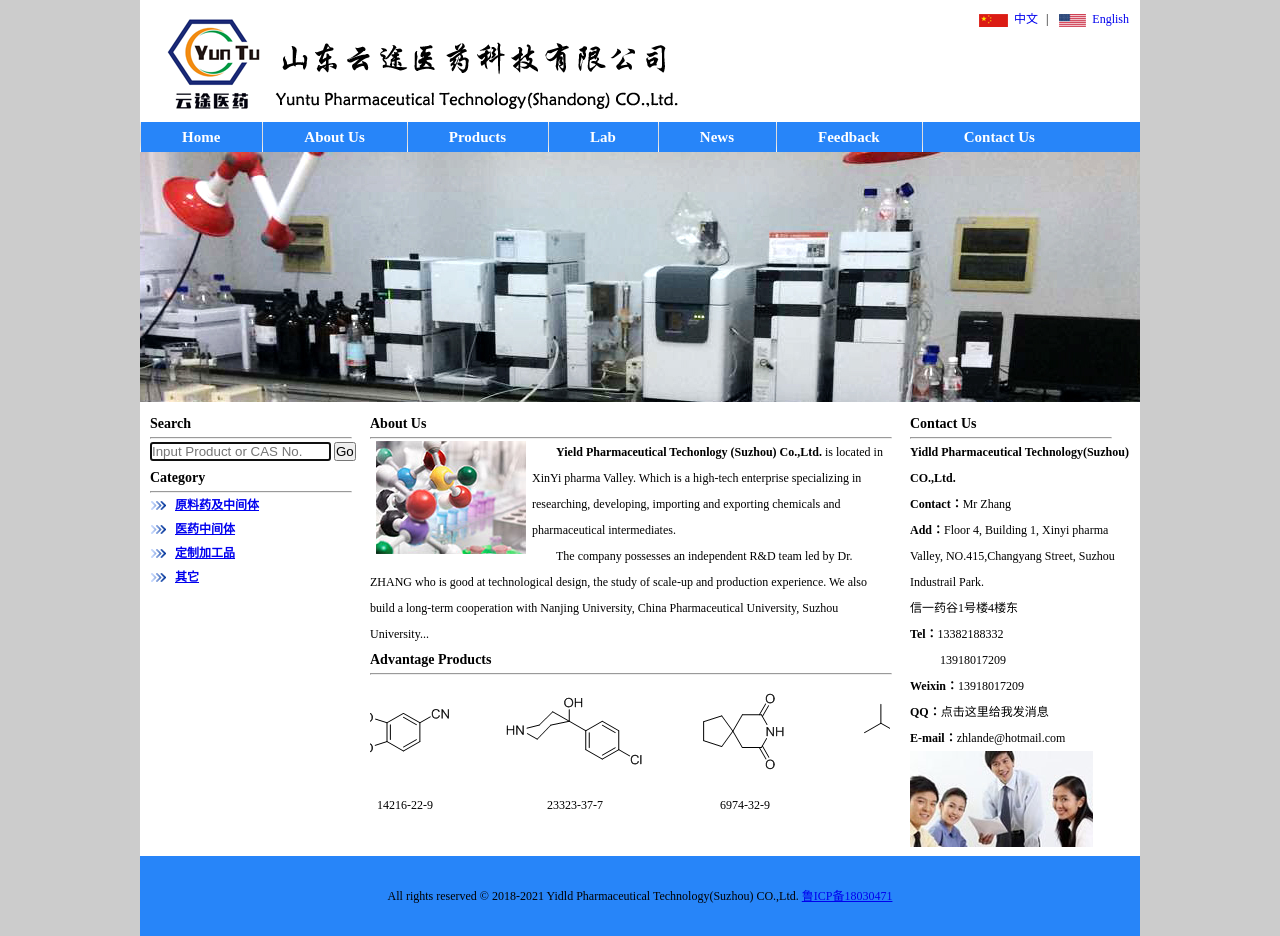
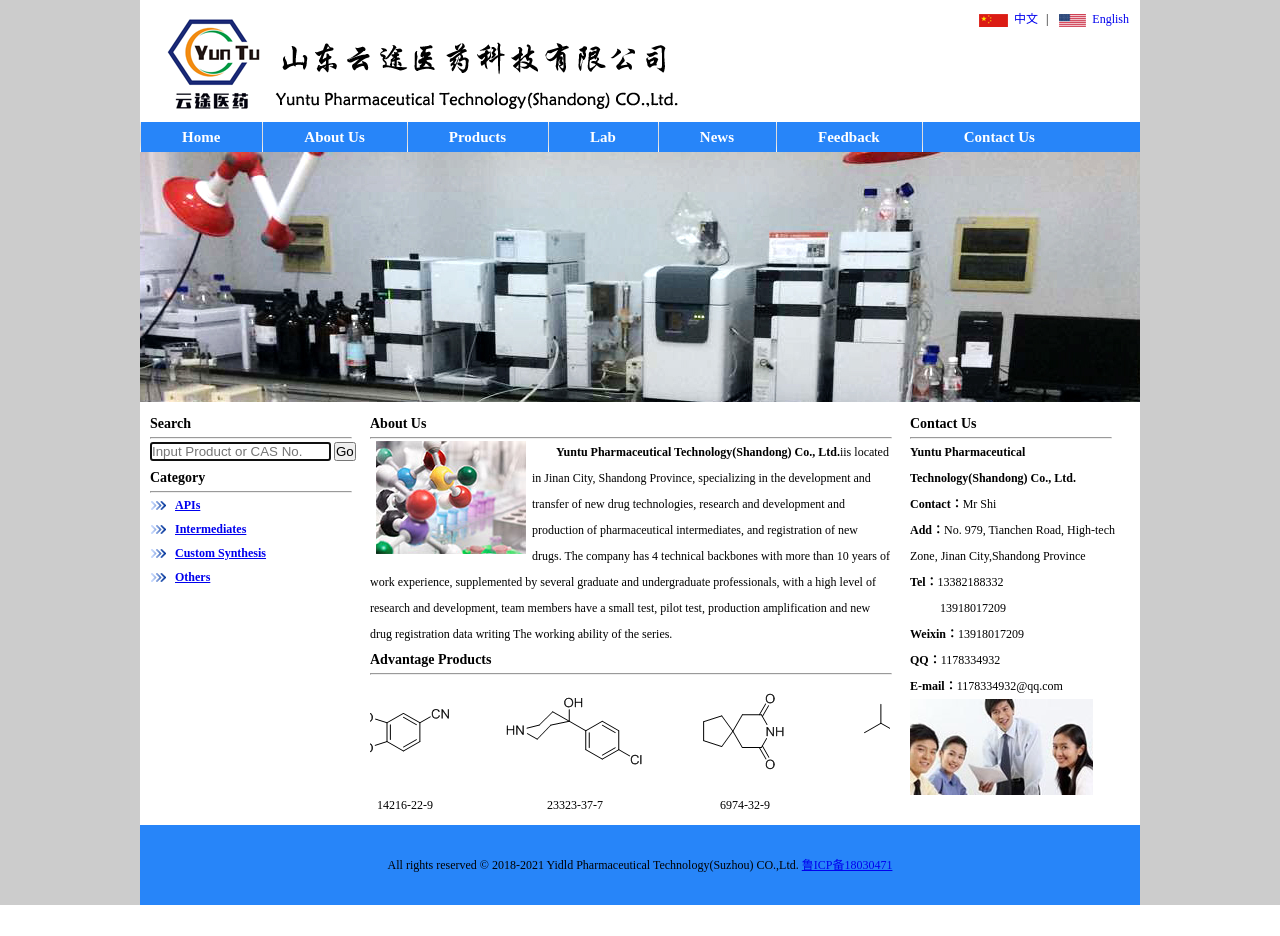
Before and after one commit to whatislinux/mysite, a Django app: page /yieldpharm1/en/ in a window 1280 px wide. After the commit the page ends 905 px from the top, so only its background shows below. Run offline with Django 3.2, Linux system fonts and the light colour scheme; data comes from the database, SQL or seed files in the repository.

Commit message:
version1 finish

```diff
--- a/templates/yieldpharm1/base.html
+++ b/templates/yieldpharm1/base.html
@@ -204,7 +204,9 @@
 <div class="outer">
     <div class="top">
         <div class="logo">
-            <img src="/static/imgs/logo3.png" alt="logo">
+            <a href="/yieldpharm1/">
+                <img src="/static/imgs/logo3.png" alt="logo">
+            </a>
         </div>
         <div class="translate">
             <a href="/yieldpharm1/"><i class="icon chinese"></i>中文</a>
--- a/templates/yieldpharm1/detail.html
+++ b/templates/yieldpharm1/detail.html
@@ -16,7 +16,7 @@
             <tr>
                 <th>分子式:</th>
                 <th>
-                    {% for i in product.molecular_ormula %}
+                    {% for i in product.molecular_formula %}
                         {% if i.isalpha %}
                             {{ i }}
                         {% else %}
--- a/templates/yieldpharm1/en/aboutus.html
+++ b/templates/yieldpharm1/en/aboutus.html
@@ -8,13 +8,13 @@
             <img src="/static/imgs/aboutus.jpg" alt="">
         </div>
         <p>
-            <b>Yield Pharmaceutical Techonlogy (Suzhou) Co.,Ltd. </b>is located in XinYi pharma Valley. Which is a high-tech enterprise specializing in researching, developing, importing and exporting chemicals and pharmaceutical intermediates.
+            <b>Yuntu Pharmaceutical Technology(Shandong) Co., Ltd.</b>iis located in Jinan City, Shandong Province, specializing in the development and transfer of new drug technologies, research and development and production of pharmaceutical intermediates, and registration of new drugs. The company has 4 technical backbones with more than 10 years of work experience, supplemented by several graduate and undergraduate professionals, with a high level of research and development, team members have a small test, pilot test, production amplification and new drug registration data writing The working ability of the series.
         </p>
         <p>
-            The company possesses an independent R&D team led by Dr. ZHANG who is good at technological design, the study of scale-up and production experience. We also build a long-term cooperation with Nanjing University, China Pharmaceutical University, Suzhou University.
+            {% comment %}The company possesses an independent R&D team led by Dr. ZHANG who is good at technological design, the study of scale-up and production experience. We also build a long-term cooperation with Nanjing University, China Pharmaceutical University, Suzhou University.
 Our core business and competency has been built around its unique chemistry skills and experience in custom synthesis. By using Building Block，Core Fragment, Yield has earned a reputation for completing even the most challenging synthesis.
 We set up cooperative production workshop in shandong, jiangsu, fujian, hebei, Jiangxi and ect.
-Our reactor is from 5L to 5000L, which can according to customer requirements to product fine chemical from grams to tons.
+Our reactor is from 5L to 5000L, which can according to customer requirements to product fine chemical from grams to tons.{% endcomment %}
 We always offer Competitive Price, High Quality and Best Services to our customers.
         </p>
     </div>
--- a/templates/yieldpharm1/en/base.html
+++ b/templates/yieldpharm1/en/base.html
@@ -204,7 +204,9 @@
 <div class="outer">
     <div class="top">
         <div class="logo">
-            <img src="/static/imgs/logo3.png" alt="logo">
+            <a href="/yieldpharm1/en/">
+                <img src="/static/imgs/logo3.png" alt="logo">
+            </a>
         </div>
         <div class="translate">
             <a href="/yieldpharm1/"><i class="icon chinese"></i>中文</a>
@@ -251,7 +253,7 @@
                 <div>
                     <ul>
                         {% for category in category_list %}
-                            <li><a href="/yieldpharm1/en/{{ category.id }}">{{ category.name }}</a></li>
+                            <li><a href="/yieldpharm1/en/{{ category.id }}">{{ category.name_en }}</a></li>
                         {% endfor %}
                     </ul>
                 </div>
--- a/templates/yieldpharm1/en/detail.html
+++ b/templates/yieldpharm1/en/detail.html
@@ -7,7 +7,7 @@
         <table border="1px" cellspacing="0px" cellpadding="0px" width="700px">
             <tr>
                 <th>Chemical Name::</th>
-                <th>{{ product.name }}</th>
+                <th>{{ product.name_en }}</th>
             </tr>
             <tr>
                 <th>Cas No.:</th>
@@ -16,7 +16,7 @@
             <tr>
                 <th>Molecular Formula:</th>
                 <th>
-                    {% for i in product.molecular_ormula %}
+                    {% for i in product.molecular_formula %}
                         {% if i.isalpha %}
                             {{ i }}
                         {% else %}
--- a/templates/yieldpharm1/en/index.html
+++ b/templates/yieldpharm1/en/index.html
@@ -10,10 +10,10 @@
                 <img src="/static/imgs/aboutus.jpg" alt="">
             </div>
             <p>
-                <b>Yield Pharmaceutical Techonlogy (Suzhou) Co.,Ltd. </b>is located in XinYi pharma Valley. Which is a high-tech enterprise specializing in researching, developing, importing and exporting chemicals and pharmaceutical intermediates.
+                <b>Yuntu Pharmaceutical Technology(Shandong) Co., Ltd.</b>iis located in Jinan City, Shandong Province, specializing in the development and transfer of new drug technologies, research and development and production of pharmaceutical intermediates, and registration of new drugs. The company has 4 technical backbones with more than 10 years of work experience, supplemented by several graduate and undergraduate professionals, with a high level of research and development, team members have a small test, pilot test, production amplification and new drug registration data writing The working ability of the series.
             </p>
             <p>
-                The company possesses an independent R&D team led by Dr. ZHANG who is good at technological design, the study of scale-up and production experience. We also build a long-term cooperation with Nanjing University, China Pharmaceutical University, Suzhou University...
+                {% comment %}The company possesses an independent R&D team led by Dr. ZHANG who is good at technological design, the study of scale-up and production experience. We also build a long-term cooperation with Nanjing University, China Pharmaceutical University, Suzhou University...{% endcomment %}
             </p>
         </div>
         <div class="recommand">
@@ -66,13 +66,11 @@
             <div class="title">Contact Us</div>
             <hr width="200">
             <div>
-                <p><strong>Yidld Pharmaceutical Technology(Suzhou) CO.,Ltd.</strong>
+                <p><strong>Yuntu Pharmaceutical Technology(Shandong) Co., Ltd.</strong>
                     <br>
-                    <strong>Contact：</strong>Mr Zhang
+                    <strong>Contact：</strong>Mr Shi
                     <br>
-                    <strong>Add：</strong>Floor 4, Building 1, Xinyi pharma Valley, NO.415,Changyang Street, Suzhou Industrail Park.
-                    <br>
-                    信一药谷1号楼4楼东
+                    <strong>Add：</strong>No. 979, Tianchen Road, High-tech Zone, Jinan City,Shandong Province
                     <br>
                     <strong>Tel：</strong>13382188332
                     <br>
@@ -80,9 +78,9 @@
                     <br>
                     <strong>Weixin：</strong>13918017209
                     <br>
-                    <strong>QQ：</strong>点击这里给我发消息
+                    <strong>QQ：</strong>1178334932
                     <br>
-                    <strong>E-mail：</strong>zhlande@hotmail.com
+                    <strong>E-mail：</strong>1178334932@qq.com
                 </p>
             </div>
             <div>
--- a/templates/yieldpharm1/en/news.html
+++ b/templates/yieldpharm1/en/news.html
@@ -5,7 +5,7 @@
         <div class="title">News</div>
         <hr width="700">
         <div>
-            Developing......
+            <h4>Developing......</h4>
         </div>
     </div>
 {% endblock %}
--- a/templates/yieldpharm1/en/products.html
+++ b/templates/yieldpharm1/en/products.html
@@ -11,7 +11,7 @@
             </tr>
             {% for product in product_list %}
                 <tr>
-                    <th><a href="/yieldpharm1/en/{{ product.id }}/detail">{{ product.name }}</a></th>
+                    <th><a href="/yieldpharm1/en/{{ product.id }}/detail">{{ product.name_en }}</a></th>
                     <th>{{ product.cas_no }}</th>
                 </tr>
             {% endfor %}
--- a/templates/yieldpharm1/en/ydclass.html
+++ b/templates/yieldpharm1/en/ydclass.html
@@ -11,7 +11,7 @@
             </tr>
             {% for product in product_list %}
                 <tr>
-                    <th><a href="/yieldpharm1/en/{{ product.id }}/detail">{{ product.name }}</a></th>
+                    <th><a href="/yieldpharm1/en/{{ product.id }}/detail">{{ product.name_en }}</a></th>
                     <th>{{ product.cas_no }}</th>
                 </tr>
             {% endfor %}
--- a/yieldpharm1/models.py
+++ b/yieldpharm1/models.py
@@ -4,8 +4,8 @@
 
 
 class Category(models.Model):
-    name=models.CharField(max_length=32)
-
+    name=models.CharField(max_length=200)
+    name_en=models.CharField(max_length=200)
     def __str__(self):
         return self.name
 
@@ -14,11 +14,13 @@
 
 
 class Product(models.Model):
-    name=models.CharField(max_length=32)
-    cas_no=models.CharField(max_length=32)
-    molecular_ormula=models.CharField(max_length=32)
+    name=models.CharField(max_length=200)
+    name_en=models.CharField(max_length=200)
+    cas_no=models.CharField(max_length=200)
+    molecular_formula=models.CharField(max_length=200)
     molecular_weight=models.FloatField()
-    molecular_structure=models.CharField(max_length=128)
+    molecular_structure=models.CharField(max_length=200)
+    is_advantage_product=models.IntegerField(default=0)
     category=models.ForeignKey(Category,on_delete=models.SET_NULL,null=True)
 
     def __str__(self):
```
Also changed, not shown: templates/yieldpharm1/en/contactus.html (+5 -5 lines), db.sqlite3.
